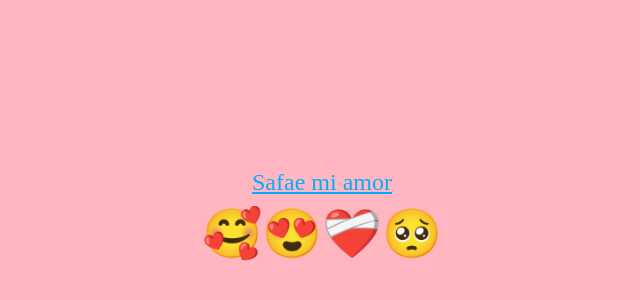
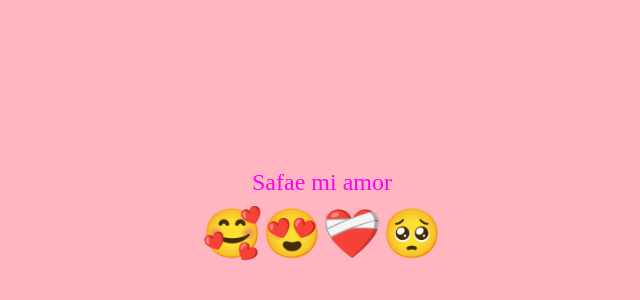
Before and after one commit to Adm-GTBenz/sitiosftrm, a plain HTML site: page index.html in a window 1280 px wide. Shown: the part 84-384 px from the top of the page, without its empty margins (318-958 px from the left). Drawn offline with Linux system fonts and the light colour scheme.

Commit message:
terminer

```diff
--- a/index.html
+++ b/index.html
@@ -17,8 +17,9 @@
             background-color: rgb(255, 182, 193); /* Light pink, symbolizing love */
         }
         .lien {
-            text-align: center;
-            color: rgb(0, 174, 255);
+            font-size: 2rem; /* Lettres plus grosses */
+            color: rgb(255, 0, 238);
+            text-decoration: none;
         }
         .lien {
 
```
